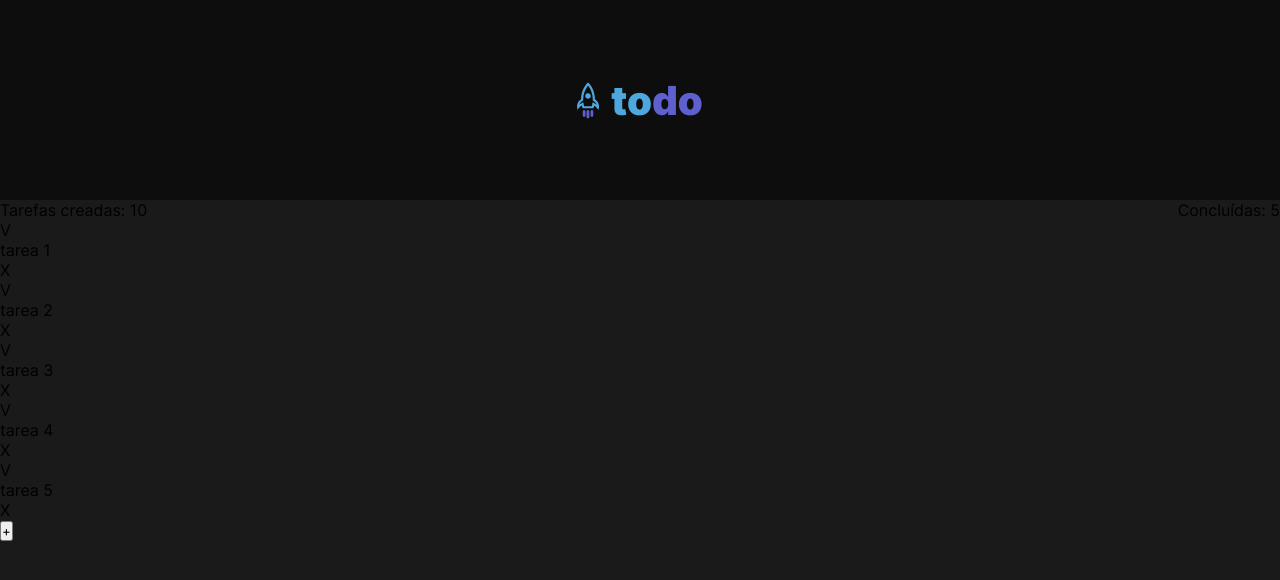
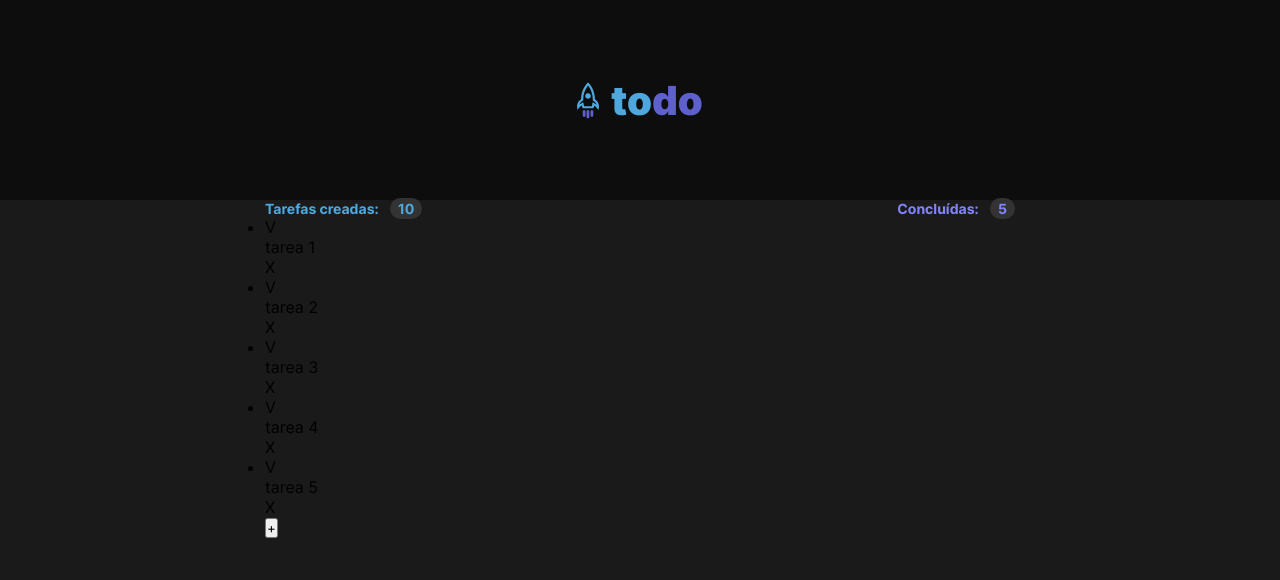
Before and after one commit to JuanDVejarano/jd-todo-simple, a React (Create React App) app: page / in a window 1280 px wide. Shown: the top 580 px of the page. Built offline with nearby package versions, Linux system fonts and the light colour scheme.

Commit message:
Contadores

```diff
--- a/src/App.js
+++ b/src/App.js
@@ -21,7 +21,7 @@ function App() {
 
             <TodoHeader></TodoHeader>
 
-            <main>
+            <main className='contentMain'>
                 <TodoCounter completed={5} total={10}/>
 
                 <TodoList>
--- a/src/App.scss
+++ b/src/App.scss
@@ -18,3 +18,8 @@
     font-weight: 900;
     font-style: 900;
 }
+
+.contentMain{
+    max-width: 750px;
+    margin: auto;
+}
--- a/src/componets/TodoCounter/TodoCounter.js
+++ b/src/componets/TodoCounter/TodoCounter.js
@@ -3,8 +3,8 @@ import './TodoCounter.scss'
 function TodoCounter( { total, completed} ){
     return(
         <div className="containerCount">
-            <p className="containerCount__text">Tarefas creadas: <span>{total}</span></p>
-            <p className="containerCount__text">Concluídas: <span>{completed}</span></p>
+            <p className="containerCount__text--left">Tarefas creadas: <span>{total}</span></p>
+            <p className="containerCount__text--right">Concluídas: <span>{completed}</span></p>
         </div>
     );
 }
--- a/src/componets/TodoCounter/TodoCounter.scss
+++ b/src/componets/TodoCounter/TodoCounter.scss
@@ -1,4 +1,28 @@
 .containerCount{
     display: flex;
     justify-content: space-between;
+    &__text{
+        font-size: 14px;
+        font-weight: bold;
+        %spanNumber{
+            padding: 2px 8px;
+            background-color: #333333;
+            border-radius: 100px;
+            margin-left: 8px
+        }
+        &--left{
+            @extend .containerCount__text;
+            color: #4EA8DE;
+            span{
+                @extend %spanNumber;
+            }
+        }
+        &--right{
+            @extend .containerCount__text;
+            color: #8284FA;
+            span{
+                @extend %spanNumber;
+            }
+        }
+    }
 }
```
